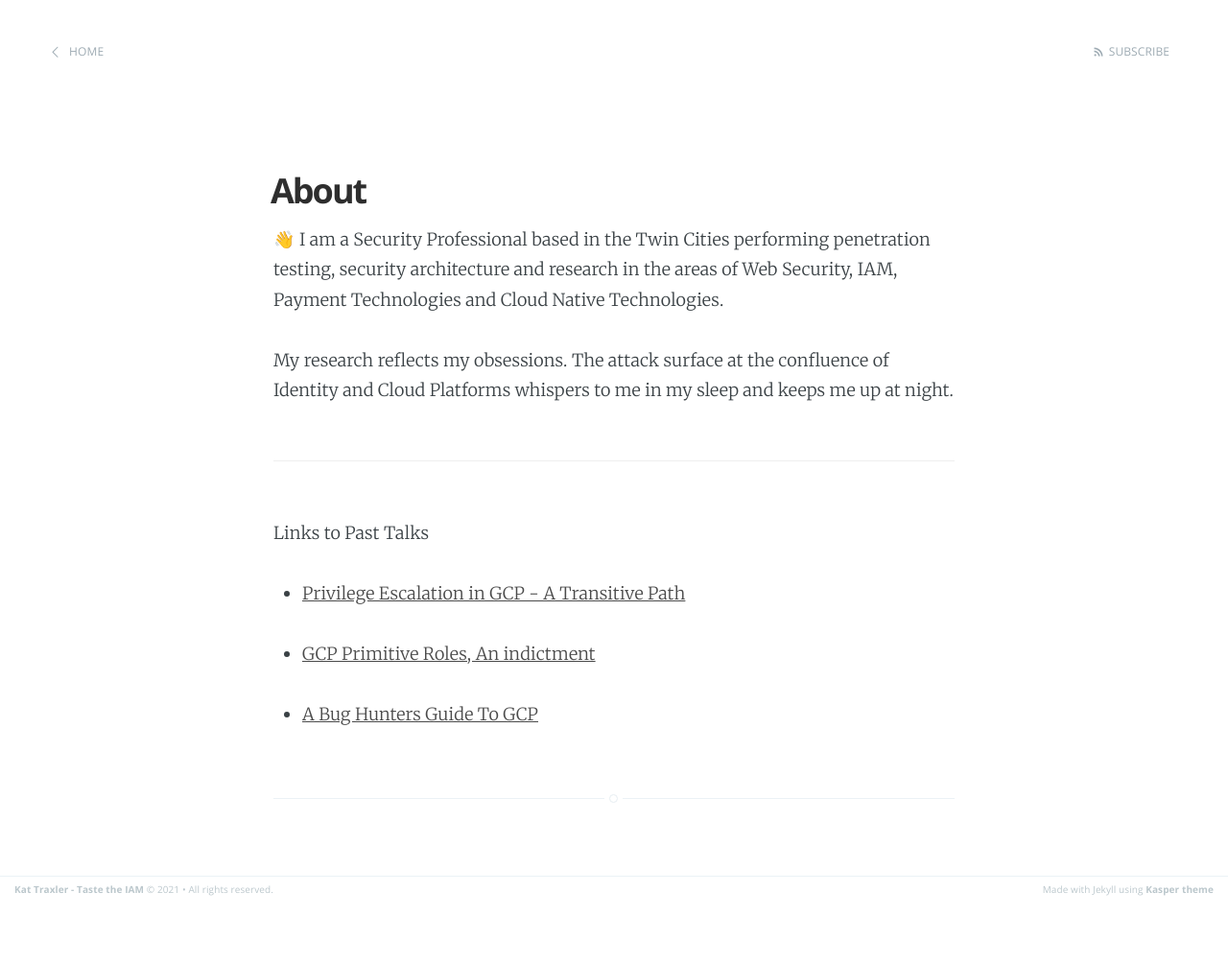
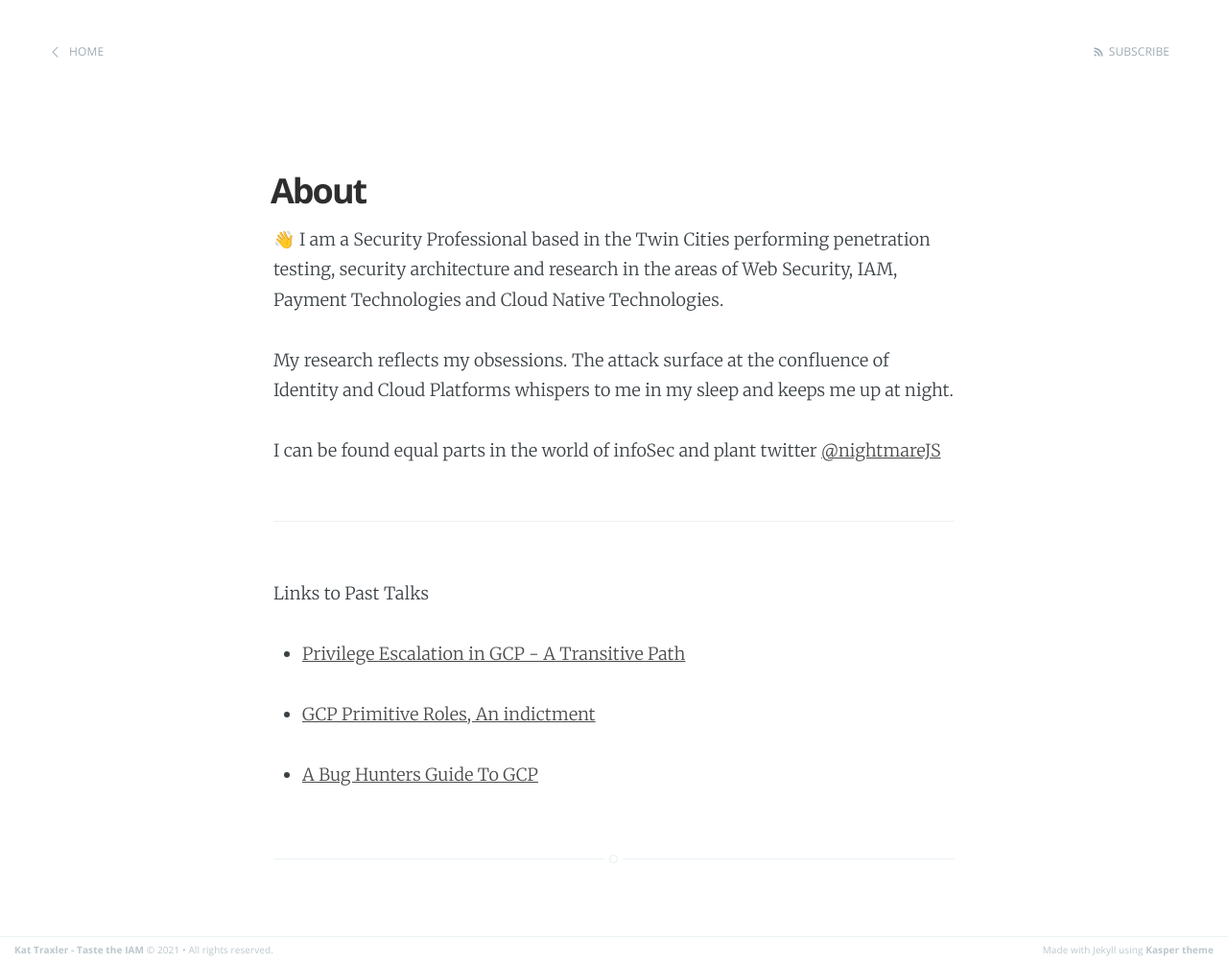
Before and after one commit to KatTraxler/KatTraxler.github.io, a Jekyll site: the page built from about.md, in a window 1280 px wide. Shown: the whole page at 96% size. Built offline with Jekyll 4.4.1, drawn with Linux system fonts in a browser that asks for light colours; emoji names are drawn with the system emoji font; before the commit the page ends 941 px from its top, so only the background shows below that.

Commit message:
added contact info

```diff
--- a/about.md
+++ b/about.md
@@ -9,8 +9,11 @@ menus: about
 My research reflects my obsessions.
 The attack surface at the confluence of Identity and Cloud Platforms whispers to me in my sleep and keeps me up at night.
 
+I can be found equal parts in the world of infoSec and plant twitter [@nightmareJS](https://twitter.com/NightmareJS)
+
 
 ---
+
 
 Links to Past Talks
 
```
Also changed, not shown: 2 other files.
